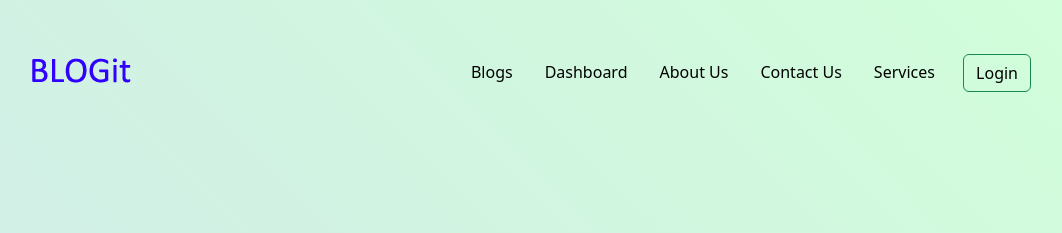
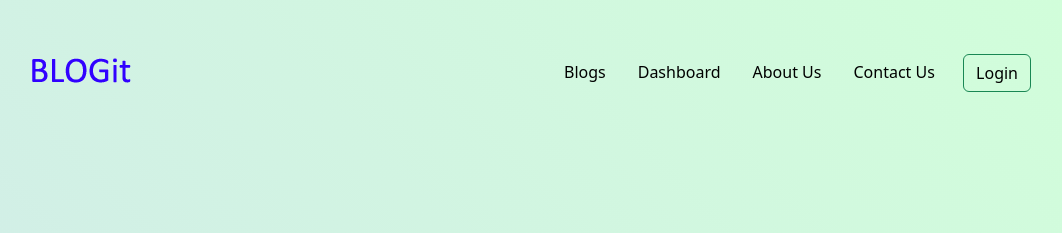
Before and after one commit to hussainmuffallal/Blog-Project, a PHP site: page / in a window 1280 px wide. Shown: the top 233 px of the page, without its empty margins (109-1171 px from the left). Run offline with PHP 8.4, Linux system fonts and the light colour scheme; data that the repository does not hold is empty.

Commit message:
deleted:    comments/index.php 	modified:   index.php

```diff
--- a/index.php
+++ b/index.php
@@ -266,9 +266,6 @@
               </li>
               <li class="nav-item">
                 <a class="nav-link text-black" href="#">Contact Us</a>
-              </li>
-              <li class="nav-item">
-                <a class="nav-link text-black" href="#">Services</a>
               </li>&nbsp;
             </ul>
               <a class="btn btn-outline-success text-black" href="login.php">Login</a>
```
Also changed, not shown: comments/index.php (added).
